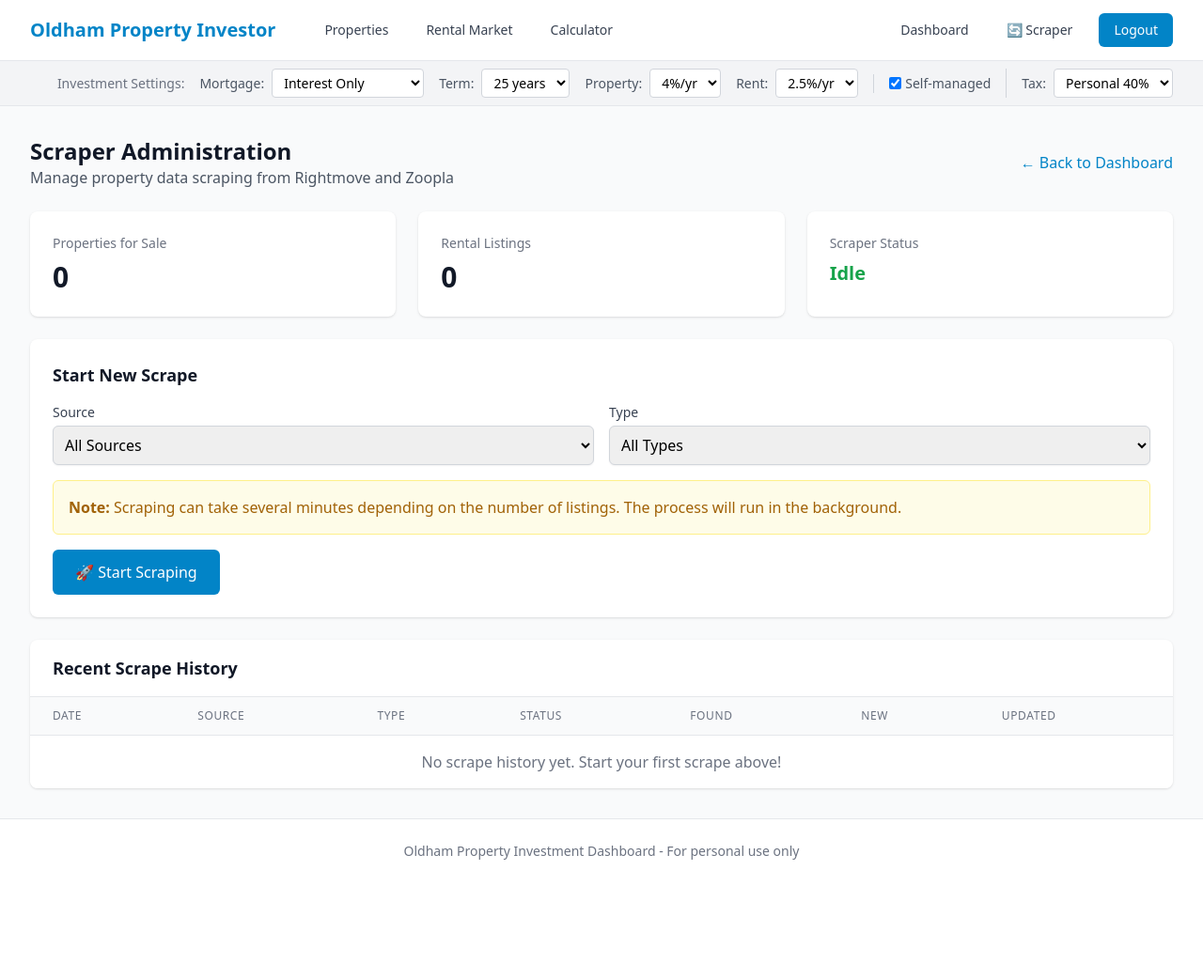
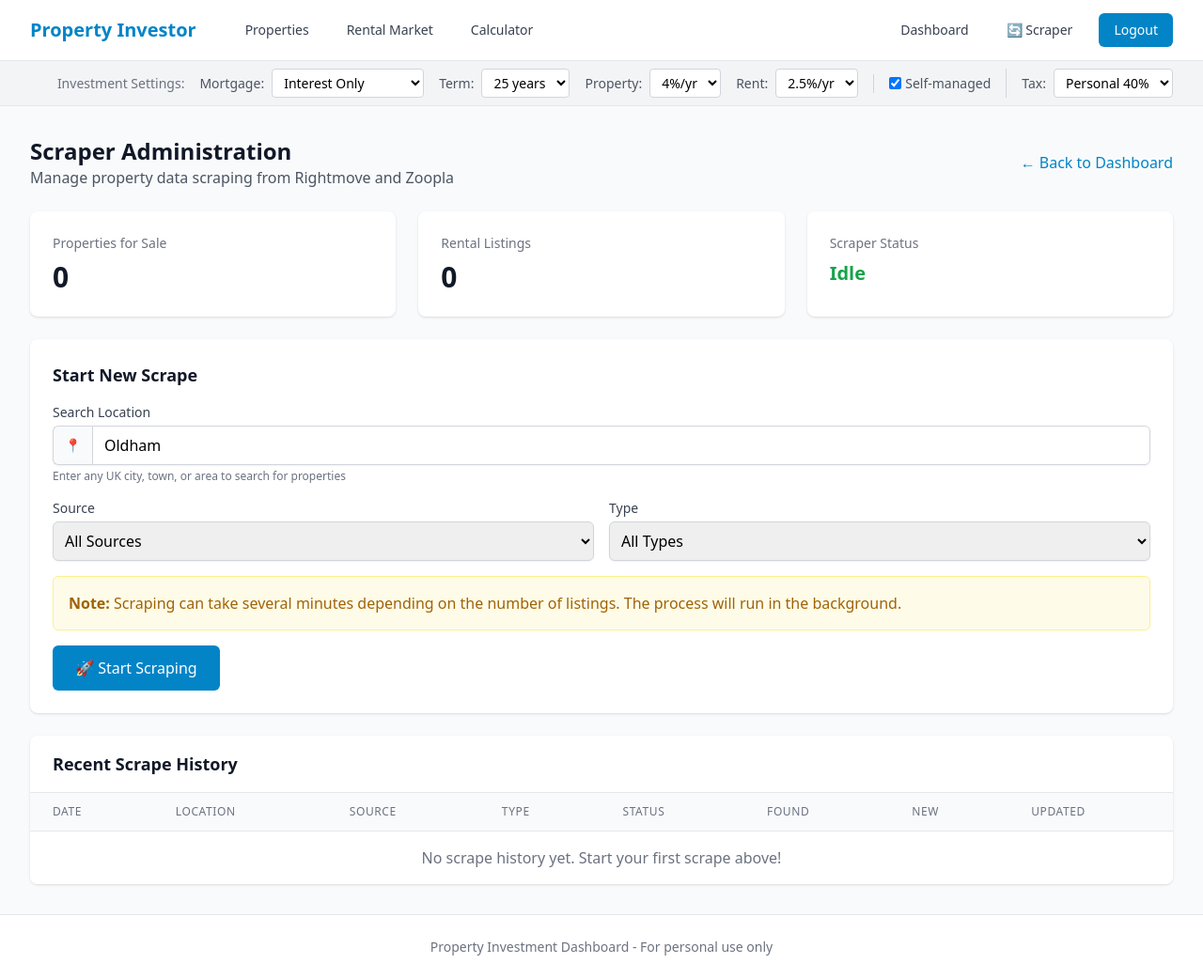
Before and after one commit to free-plinko-game/propertyscraper, a Flask app: page /admin/scraper in a window 1280 px wide. Shown: the whole page at 94% size. Before the commit the page ends 915 px from the top, so only its background shows below. Run offline with Flask 3, Linux system fonts and the light colour scheme; the visitor is signed in with stand-in values (Sample User, id 1); data that the repository does not hold is empty; some libraries are stand-ins or nearby versions.

Commit message:
Add multi-location search support for property scraping
- Add search_location field to Property model to track where each property was scraped from
- Add location field to ScrapeLog model to record search location for each scrape run
- Update all scrapers (base, rightmove, zoopla, selenium) to accept and use dynamic location parameter
- Add location search input with suggestions to scraper admin page
- Add location filter dropdown to properties page for filtering by searched area
- Update branding from Oldham-specific to generic "Property Investor" across all templates

```diff
--- a/app/models.py
+++ b/app/models.py
@@ -21,6 +21,7 @@ class Property(db.Model):
     address = db.Column(db.String(500), nullable=False)
     postcode = db.Column(db.String(20))
     area = db.Column(db.String(100))  # e.g., "Chadderton", "Shaw"
+    search_location = db.Column(db.String(100), default='Oldham')  # The location that was searched
 
     bedrooms = db.Column(db.Integer)
     bathrooms = db.Column(db.Integer)
@@ -72,6 +73,7 @@ class Property(db.Model):
             'address': self.address,
             'postcode': self.postcode,
             'area': self.area,
+            'search_location': self.search_location,
             'bedrooms': self.bedrooms,
             'bathrooms': self.bathrooms,
             'property_type': self.property_type,
@@ -140,6 +142,7 @@ class ScrapeLog(db.Model):
     id = db.Column(db.Integer, primary_key=True)
     source = db.Column(db.String(50), nullable=False)  # 'rightmove', 'zoopla', or 'all'
     scrape_type = db.Column(db.String(20))  # 'sale' or 'rent'
+    location = db.Column(db.String(100), default='Oldham')  # The location searched
     started_at = db.Column(db.DateTime, nullable=False, default=datetime.utcnow)
     completed_at = db.Column(db.DateTime)
     properties_found = db.Column(db.Integer, default=0)
@@ -154,6 +157,7 @@ class ScrapeLog(db.Model):
             'id': self.id,
             'source': self.source,
             'scrape_type': self.scrape_type,
+            'location': self.location,
             'started_at': self.started_at.isoformat() if self.started_at else None,
             'completed_at': self.completed_at.isoformat() if self.completed_at else None,
             'properties_found': self.properties_found,
--- a/app/routes/main.py
+++ b/app/routes/main.py
@@ -83,6 +83,7 @@ def properties():
     bedrooms = request.args.get('bedrooms', type=int)
     bathrooms = request.args.get('bathrooms', type=int)
     area = request.args.get('area')
+    search_location = request.args.get('search_location')
     property_type = request.args.get('property_type')
     min_price = request.args.get('min_price', type=int)
     max_price = request.args.get('max_price', type=int)
@@ -92,6 +93,9 @@ def properties():
     query = Property.query.filter_by(is_rental=False)
 
     # Apply filters
+    if search_location:
+        query = query.filter(Property.search_location == search_location)
+
     if bedrooms:
         if bedrooms >= 5:
             query = query.filter(Property.bedrooms >= 5)
@@ -128,7 +132,13 @@ def properties():
 
     properties_list = query.all()
 
-    # Get unique areas and property types for filter dropdowns
+    # Get unique search locations, areas, and property types for filter dropdowns
+    search_locations = db.session.query(Property.search_location).filter(
+        Property.is_rental == False,
+        Property.search_location.isnot(None)
+    ).distinct().order_by(Property.search_location).all()
+    search_locations = [loc[0] for loc in search_locations if loc[0]]
+
     areas = db.session.query(Property.area).filter(
         Property.is_rental == False,
         Property.area.isnot(None)
@@ -152,12 +162,14 @@ def properties():
 
     return render_template('properties.html',
                            properties=properties_list,
+                           search_locations=search_locations,
                            areas=areas,
                            property_types=prop_types,
                            saved_ids=saved_ids,
                            calculator=calculator,
                            get_estimated_rent=get_estimated_rent,
                            filters={
+                               'search_location': search_location,
                                'bedrooms': bedrooms,
                                'bathrooms': bathrooms,
                                'area': area,
@@ -294,11 +306,18 @@ def scraper_admin():
     total_properties = Property.query.filter_by(is_rental=False).count()
     total_rentals = Property.query.filter_by(is_rental=True).count()
 
+    # Get distinct search locations
+    search_locations = db.session.query(Property.search_location).distinct().filter(
+        Property.search_location.isnot(None)
+    ).all()
+    search_locations = [loc[0] for loc in search_locations if loc[0]]
+
     return render_template('admin/scraper.html',
                            recent_logs=recent_logs,
                            total_properties=total_properties,
                            total_rentals=total_rentals,
-                           scrape_status=scrape_status)
+                           scrape_status=scrape_status,
+                           search_locations=search_locations)
 
 
 @main_bp.route('/admin/scraper/start', methods=['POST'])
@@ -312,14 +331,20 @@ def start_scraper():
 
     source = request.form.get('source', 'all')
     scrape_type = request.form.get('type', 'all')
+    location = request.form.get('location', 'Oldham').strip()
+
+    # Validate location
+    if not location:
+        location = 'Oldham'
 
     # Update status
     scrape_status['running'] = True
     scrape_status['progress'] = 0
     scrape_status['stage'] = 'starting'
-    scrape_status['message'] = 'Initializing scraper...'
+    scrape_status['message'] = f'Initializing scraper for {location}...'
     scrape_status['source'] = source
     scrape_status['type'] = scrape_type
+    scrape_status['location'] = location
 
     # Run scraper in background thread
     from flask import current_app
@@ -330,7 +355,7 @@ def start_scraper():
         with app.app_context():
             try:
                 from app.scraper.runner import run_scraper
-                run_scraper(force=True, source=source, scrape_type=scrape_type)
+                run_scraper(force=True, source=source, scrape_type=scrape_type, location=location)
                 scrape_status['stage'] = 'completed'
                 scrape_status['message'] = 'Scraping completed successfully'
                 scrape_status['progress'] = 100
@@ -344,7 +369,7 @@ def start_scraper():
     thread.daemon = True
     thread.start()
 
-    flash(f'Scraper started for {source} ({scrape_type})', 'success')
+    flash(f'Scraper started for {location} - {source} ({scrape_type})', 'success')
     return redirect(url_for('main.scraper_admin'))
 
 
--- a/app/templates/admin/scraper.html
+++ b/app/templates/admin/scraper.html
@@ -1,6 +1,6 @@
 {% extends "base.html" %}
 
-{% block title %}Scraper Admin - Oldham Property Investor{% endblock %}
+{% block title %}Scraper Admin - Property Investor{% endblock %}
 
 {% block content %}
 <div class="space-y-6">
@@ -67,6 +67,35 @@
         {% else %}
             <!-- Scrape Form -->
             <form action="{{ url_for('main.start_scraper') }}" method="POST" class="space-y-4">
+                <!-- Location Search -->
+                <div>
+                    <label for="location" class="block text-sm font-medium text-gray-700">Search Location</label>
+                    <div class="mt-1 flex rounded-md shadow-sm">
+                        <span class="inline-flex items-center px-3 rounded-l-md border border-r-0 border-gray-300 bg-gray-50 text-gray-500 text-sm">
+                            📍
+                        </span>
+                        <input type="text" name="location" id="location" value="Oldham"
+                               list="location-suggestions"
+                               placeholder="Enter city, town or area (e.g., Manchester, Leeds, Birmingham)"
+                               class="flex-1 min-w-0 block w-full px-3 py-2 rounded-none rounded-r-md border-gray-300 focus:border-primary-500 focus:ring-primary-500 border">
+                        <datalist id="location-suggestions">
+                            {% for loc in search_locations %}
+                            <option value="{{ loc }}">
+                            {% endfor %}
+                            <option value="Oldham">
+                            <option value="Manchester">
+                            <option value="Leeds">
+                            <option value="Birmingham">
+                            <option value="Liverpool">
+                            <option value="Sheffield">
+                            <option value="Bristol">
+                            <option value="Leicester">
+                            <option value="Nottingham">
+                        </datalist>
+                    </div>
+                    <p class="mt-1 text-xs text-gray-500">Enter any UK city, town, or area to search for properties</p>
+                </div>
+
                 <div class="grid grid-cols-1 md:grid-cols-2 gap-4">
                     <div>
                         <label for="source" class="block text-sm font-medium text-gray-700">Source</label>
@@ -113,6 +142,7 @@
                 <thead class="bg-gray-50">
                     <tr>
                         <th class="px-6 py-3 text-left text-xs font-medium text-gray-500 uppercase tracking-wider">Date</th>
+                        <th class="px-6 py-3 text-left text-xs font-medium text-gray-500 uppercase tracking-wider">Location</th>
                         <th class="px-6 py-3 text-left text-xs font-medium text-gray-500 uppercase tracking-wider">Source</th>
                         <th class="px-6 py-3 text-left text-xs font-medium text-gray-500 uppercase tracking-wider">Type</th>
                         <th class="px-6 py-3 text-left text-xs font-medium text-gray-500 uppercase tracking-wider">Status</th>
@@ -126,6 +156,9 @@
                     <tr>
                         <td class="px-6 py-4 whitespace-nowrap text-sm text-gray-900">
                             {{ log.started_at.strftime('%Y-%m-%d %H:%M') }}
+                        </td>
+                        <td class="px-6 py-4 whitespace-nowrap text-sm text-gray-900 font-medium">
+                            {{ log.location or 'Oldham' }}
                         </td>
                         <td class="px-6 py-4 whitespace-nowrap text-sm text-gray-600">
                             {{ log.source|title }}
@@ -160,7 +193,7 @@
                     </tr>
                     {% else %}
                     <tr>
-                        <td colspan="7" class="px-6 py-4 text-center text-gray-500">
+                        <td colspan="8" class="px-6 py-4 text-center text-gray-500">
                             No scrape history yet. Start your first scrape above!
                         </td>
                     </tr>
--- a/app/templates/auth/login.html
+++ b/app/templates/auth/login.html
@@ -1,6 +1,6 @@
 {% extends "base.html" %}
 
-{% block title %}Login - Oldham Property Investor{% endblock %}
+{% block title %}Login - Property Investor{% endblock %}
 
 {% block content %}
 <div class="max-w-md mx-auto">
--- a/app/templates/auth/register.html
+++ b/app/templates/auth/register.html
@@ -1,6 +1,6 @@
 {% extends "base.html" %}
 
-{% block title %}Register - Oldham Property Investor{% endblock %}
+{% block title %}Register - Property Investor{% endblock %}
 
 {% block content %}
 <div class="max-w-md mx-auto">
--- a/app/templates/base.html
+++ b/app/templates/base.html
@@ -3,7 +3,7 @@
 <head>
     <meta charset="UTF-8">
     <meta name="viewport" content="width=device-width, initial-scale=1.0">
-    <title>{% block title %}Oldham Property Investor{% endblock %}</title>
+    <title>{% block title %}Property Investor{% endblock %}</title>
     <script src="https://cdn.tailwindcss.com"></script>
     <script>
         tailwind.config = {
@@ -39,7 +39,7 @@
             <div class="flex justify-between h-16">
                 <div class="flex items-center">
                     <a href="{{ url_for('main.index') }}" class="flex items-center">
-                        <span class="text-xl font-bold text-primary-600">Oldham Property Investor</span>
+                        <span class="text-xl font-bold text-primary-600">Property Investor</span>
                     </a>
                     <div class="hidden md:flex ml-10 space-x-4">
                         <a href="{{ url_for('main.properties') }}"
@@ -175,7 +175,7 @@
     <footer class="bg-white border-t border-gray-200 mt-auto">
         <div class="max-w-7xl mx-auto px-4 sm:px-6 lg:px-8 py-6">
             <p class="text-center text-sm text-gray-500">
-                Oldham Property Investment Dashboard - For personal use only
+                Property Investment Dashboard - For personal use only
             </p>
         </div>
     </footer>
--- a/app/templates/calculator.html
+++ b/app/templates/calculator.html
@@ -1,6 +1,6 @@
 {% extends "base.html" %}
 
-{% block title %}BTL Calculator - Oldham Property Investor{% endblock %}
+{% block title %}BTL Calculator - Property Investor{% endblock %}
 
 {% block content %}
 <div class="mb-8">
--- a/app/templates/dashboard.html
+++ b/app/templates/dashboard.html
@@ -1,6 +1,6 @@
 {% extends "base.html" %}
 
-{% block title %}Dashboard - Oldham Property Investor{% endblock %}
+{% block title %}Dashboard - Property Investor{% endblock %}
 
 {% block content %}
 <div class="mb-8">
--- a/app/templates/index.html
+++ b/app/templates/index.html
@@ -1,14 +1,14 @@
 {% extends "base.html" %}
 
-{% block title %}Oldham Property Investor - Home{% endblock %}
+{% block title %}Property Investor - Home{% endblock %}
 
 {% block content %}
 <div class="text-center py-12">
     <h1 class="text-4xl font-bold text-gray-900 mb-4">
-        Oldham Property Investment Dashboard
+        Property Investment Dashboard
     </h1>
     <p class="text-xl text-gray-600 mb-8 max-w-2xl mx-auto">
-        Find buy-to-let investment opportunities in Oldham, Greater Manchester.
+        Find buy-to-let investment opportunities across the UK.
         Compare properties, calculate yields, and track your investment portfolio.
     </p>
 
--- a/app/templates/property_detail.html
+++ b/app/templates/property_detail.html
@@ -1,6 +1,6 @@
 {% extends "base.html" %}
 
-{% block title %}{{ property.address }} - Oldham Property Investor{% endblock %}
+{% block title %}{{ property.address }} - Property Investor{% endblock %}
 
 {% block content %}
 <div class="mb-4">
--- a/app/templates/rentals.html
+++ b/app/templates/rentals.html
@@ -1,6 +1,6 @@
 {% extends "base.html" %}
 
-{% block title %}Rental Market - Oldham Property Investor{% endblock %}
+{% block title %}Rental Market - Property Investor{% endblock %}
 
 {% block content %}
 <div class="mb-8">
```
Also changed, not shown: app/scraper/base.py (+6 -3 lines), app/scraper/rightmove.py (+5 -4 lines), app/scraper/runner.py (+7 -4 lines), app/scraper/selenium_scraper.py (+21 -11 lines), app/scraper/zoopla.py (+7 -3 lines), app/templates/properties.html (+14 -3 lines).
